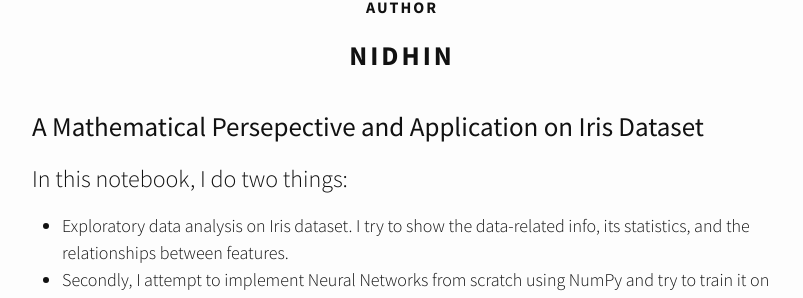
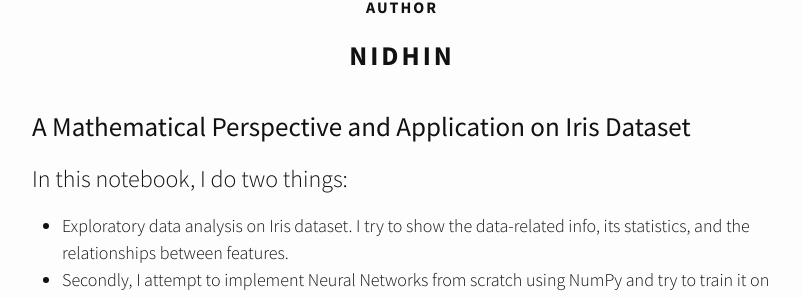
Before and after one commit to cryptonymous9/cryptonymous9.github.io, a Jekyll site: the page built from _posts/2022-06-30-NN.md, in a window 1280 px wide and 900 px high. Shown: the part 426-724 px from the top of the window, without its empty margins (238-1041 px from the left). Built offline with Jekyll 4.4.1, drawn with Linux system fonts in a browser that asks for light colours; nearby versions of some CDN libraries; formulas are drawn with MathJax 3.

Commit message:
Update 2022-06-30-NN.md

```diff
--- a/_posts/2022-06-30-NN.md
+++ b/_posts/2022-06-30-NN.md
@@ -7,7 +7,7 @@ author: "Nidhin"
 usemathjax: true
 ---
 
-# A Mathematical Persepective and Application on Iris Dataset
+# A Mathematical Perspective and Application on Iris Dataset
 
 In this notebook, I do two things:
 - Exploratory data analysis on Iris dataset. I try to show the data-related info, its statistics, and the relationships between features.
```
